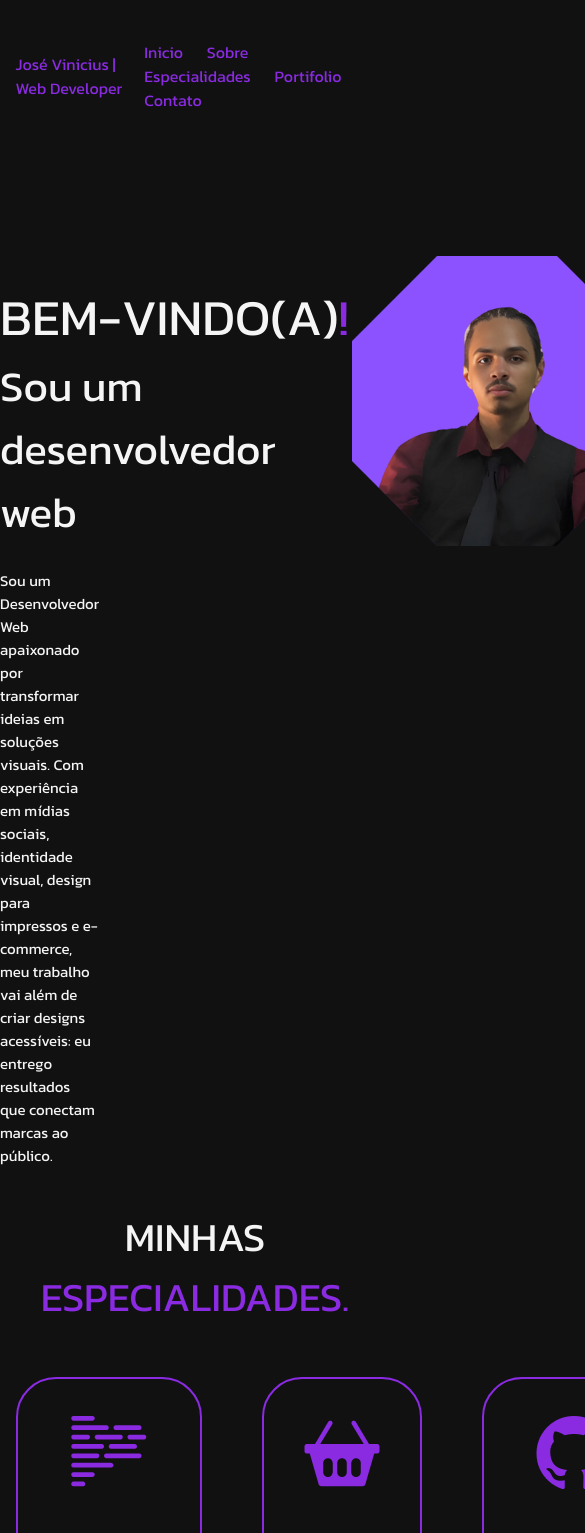
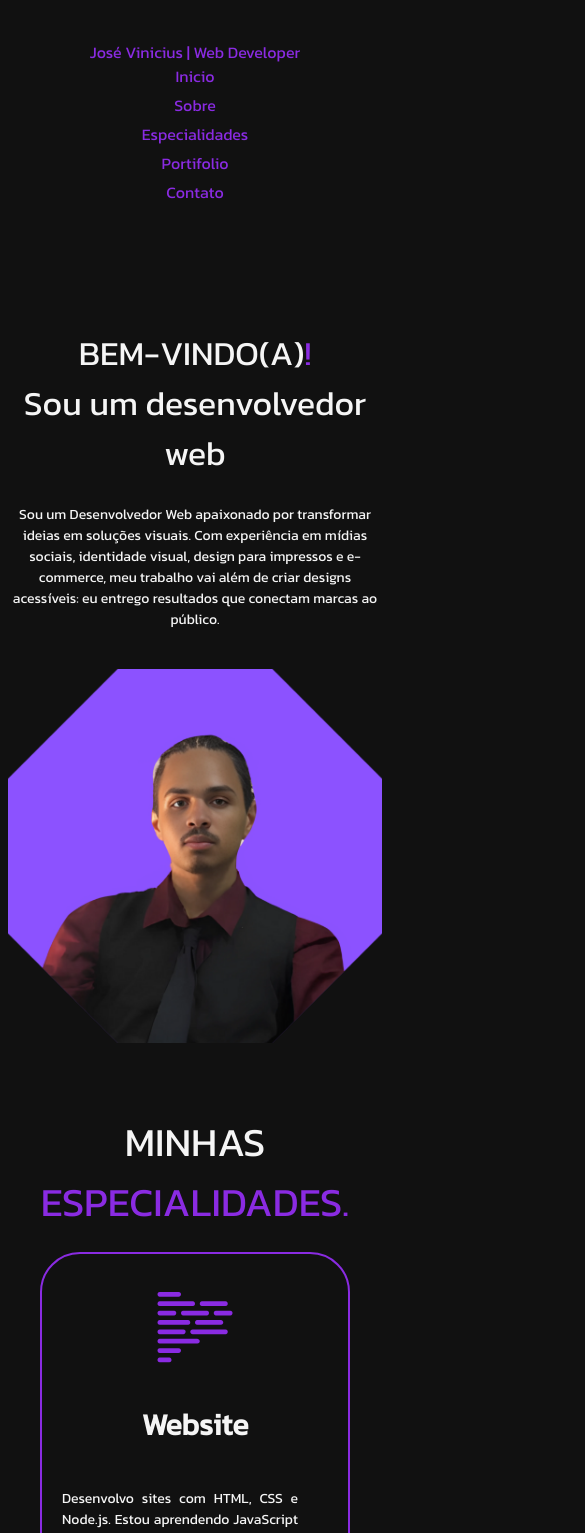
Before and after one commit to VinnyDev-jr-web/Web-potifolio, a plain HTML site: page index.html in a window 390 px wide. Shown: the top 1533 px of the page, 585 px wide, since content can reach past the window. Drawn offline with nearby package versions, Linux system fonts and the light colour scheme.

Commit message:
style.css

```diff
--- a/style.css
+++ b/style.css
@@ -295,3 +295,104 @@ footer .line-footer p a{
     color: whitesmoke;
     text-decoration: none;
 }
+
+/* Estilos responsivos */
+@media (max-width: 1024px) {
+    .interface {
+        padding: 0 2%;
+    }
+    header > .interface {
+        flex-direction: column;
+        align-items: flex-start;
+    }
+    header nav ul {
+        display: flex;
+        flex-wrap: wrap;
+        gap: 10px;
+    }
+    .texto-site p {
+        padding-right: 10vh;
+    }
+    .img-site {
+        padding-right: 0;
+        padding-top: 10vh;
+    }
+    .flex {
+        flex-wrap: wrap;
+        gap: 20px;
+    }
+    .especialidades-box {
+        margin: 20px auto;
+        max-width: 90%;
+    }
+    section.sobre-mim .flex {
+        flex-direction: column;
+        gap: 20px;
+    }
+    .texto-sobre {
+        padding: 0;
+    }
+}
+
+@media (max-width: 768px) {
+    header > .interface {
+        flex-direction: column;
+        align-items: center;
+    }
+    .menu ul {
+        flex-direction: column;
+        gap: 5px;
+    }
+    .texto-site h3, .texto-site h2 {
+        font-size: 4vh;
+    }
+    .texto-site p {
+        font-size: 14px;
+        padding-right: 5vh;
+    }
+    .img-portifolio {
+        width: 100%;
+        height: 300px;
+    }
+    .botoes-sobre button {
+        width: 35px;
+        height: 35px;
+        font-size: 20px;
+    }
+}
+
+@media (max-width: 480px) {
+    header > .interface {
+        align-items: center;
+        text-align: center;
+    }
+    .texto-site {
+        padding-top: 10vh;
+        text-align: center;
+    }
+    .texto-site p {
+        padding-right: 0;
+    }
+    .img-site {
+        padding-top: 5vh;
+    }
+    .especialidades-box h3 {
+        font-size: 30px;
+    }
+    .especialidades-box p {
+        font-size: 14px;
+    }
+    .titulo {
+        font-size: 30px;
+    }
+    img {
+        width: 100%;
+        height: auto;
+    }
+    .botoes-sobre button {
+        margin: 5px;
+    }
+    .img-portifolio {
+        height: 200px;
+    }
+}
```
